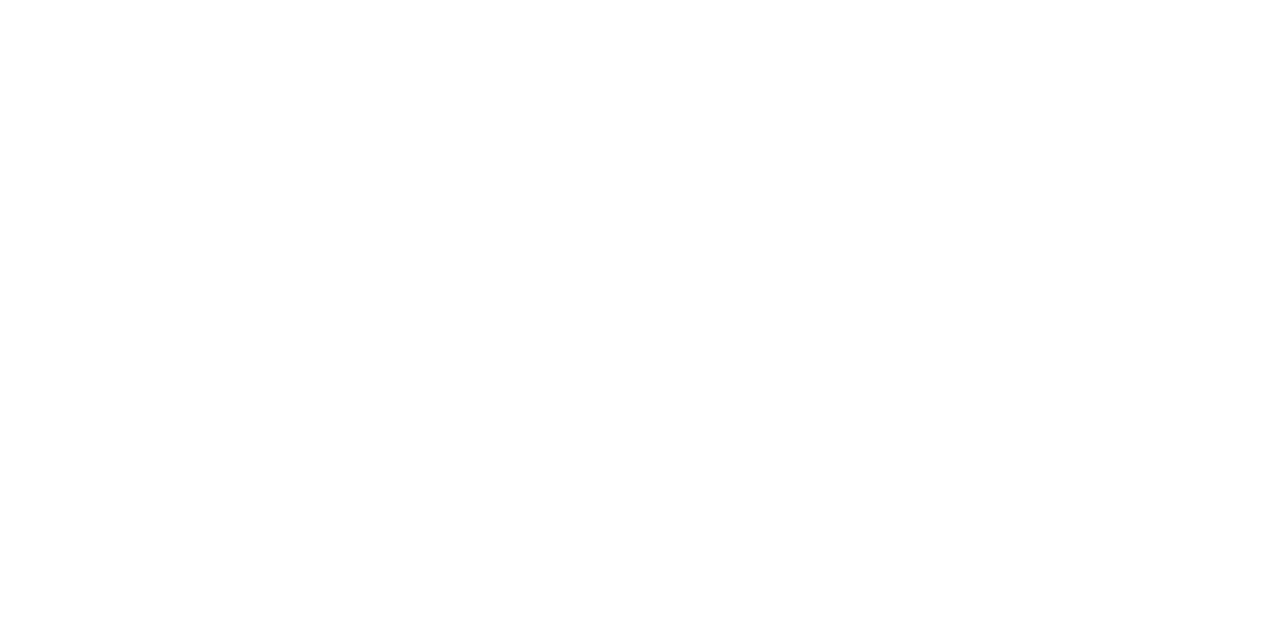
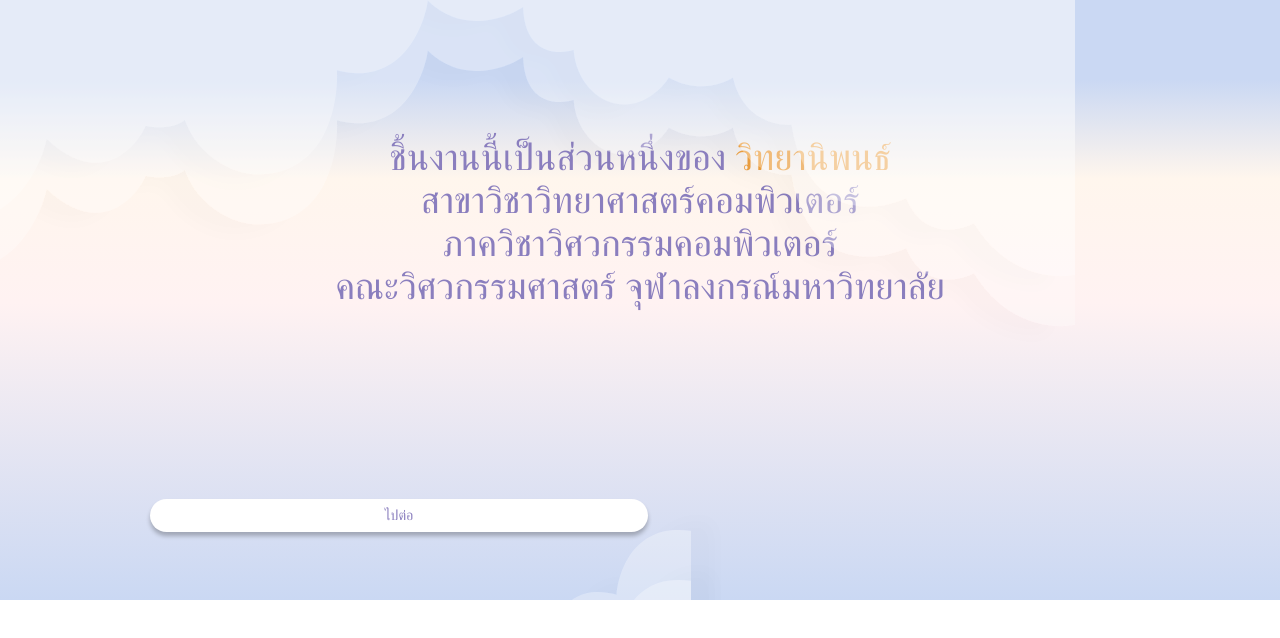
Before and after one commit to ChuoseDev/webapp, a React (Create React App) app in the folder frontend/: page /consent in a window 1280 px wide. Before the commit this address had no page. Shown: the top 638 px of the page. Built offline with nearby package versions, Linux system fonts and the light colour scheme.

Commit message:
add startup page and consent page

```diff
--- a/frontend/src/App.js
+++ b/frontend/src/App.js
@@ -21,12 +21,16 @@ import EmergencyCall from 'views/emergencyCall/emergencyCall'
 import EndPage from 'views/endPage/endPage'
 import EmergencyContact from 'views/emergencyContact/emergencyContact'
 import Analyse from 'views/analyse/analyse'
+import Startup from 'views/startup/startup'
+import Consent from 'views/consent/consent'
 
 const App = () => {
   return (
     <div className="App">
       <BrowserRouter>
         <Switch>
+          <Route exact path="/" element={<Startup />}></Route>
+          <Route exact path="/consent" element={<Consent />}></Route>
           <Route exact path="/emergency" element={<EmergencyCall />}></Route>
           <Route
             exact
--- /dev/null
+++ b/frontend/src/views/consent/consent.js
@@ -0,0 +1,100 @@
+import { useEffect, useState } from 'react'
+import BottomCloud from 'components/bottomCloud/bottomCloud'
+import TopCloud from 'components/topCloud/topCloud'
+import { useNavigate } from 'react-router'
+
+const Consent = () => {
+  const scaleWidth = window.screen.width / 390
+  const scaleHeight = window.screen.height / 844
+  const navigate = useNavigate()
+  const [phase, setPhase] = useState(0)
+
+  useEffect(() => {
+    setPhase(1)
+  }, [])
+
+  const buttonStyle = () => {
+    return {
+      width: scaleWidth * 243,
+      height: scaleHeight * 46,
+      boxShadow: '0px 4px 4px rgba(0, 0, 0, 0.25)',
+      backgroundColor: '#ffffff',
+      borderRadius: 35,
+      fontSize: 20 * scaleHeight,
+      display: 'flex',
+      justifyContent: 'center',
+      alignItems: 'center',
+      color: '#8A7EBE',
+      position: 'absolute',
+      left: scaleWidth * 73,
+      top: scaleHeight * 702,
+      textDecoration: 'none',
+    }
+  }
+
+  const buttonMessage = (phase) => {
+    const message = {
+      1: 'ไปต่อ',
+      2: 'รับทราบ',
+    }
+    return message[phase]
+  }
+
+  return (
+    <div
+      style={{
+        position: 'relative',
+        overflow: 'hidden',
+        left: 0,
+        top: 0,
+        textAlign: 'center',
+        margin: 0,
+        height: window.screen.height,
+        transition: 'opacity 0.3s ease-out',
+        backgroundImage:
+          'linear-gradient(#CAD8F3 13.35%, #FFF6ED 29.76%, #FFF2F2 50.51%, #CAD8F3 100%, rgba(255, 209, 90, 0.15) 100%)',
+        opacity: phase === 0 ? 0 : 1,
+      }}
+    >
+      <TopCloud />
+      <TopCloud top={50} />
+      <BottomCloud />
+      <BottomCloud bottom={50} />
+      {phase === 1 && (
+        <div
+          style={{
+            justifyContent: 'center',
+            marginTop: `${191 * scaleHeight}px`,
+            color: '#8A7EBE',
+            fontSize: `${18 * scaleWidth}px`,
+          }}
+        >
+          ชิ้นงานนี้เป็นส่วนหนึ่งของ{' '}
+          <span style={{ color: '#EC9F40', fontSize: `${18 * scaleWidth}px` }}>
+            วิทยานิพนธ์
+          </span>
+          <br />
+          สาขาวิชาวิทยาศาสตร์คอมพิวเตอร์
+          <br />
+          ภาควิชาวิศวกรรมคอมพิวเตอร์
+          <br />
+          คณะวิศวกรรมศาสตร์ จุฬาลงกรณ์มหาวิทยาลัย
+        </div>
+      )}
+      <div
+        style={buttonStyle()}
+        onClick={() => {
+          if (phase === 1) {
+            setPhase(2)
+          } else {
+            navigate('/scene01')
+          }
+        }}
+      >
+        {buttonMessage(phase)}
+      </div>
+    </div>
+  )
+}
+
+export default Consent
--- a/frontend/src/views/scene09/scene09.js
+++ b/frontend/src/views/scene09/scene09.js
@@ -831,7 +831,7 @@ const Scene09 = () => {
     ) {
       setCharacterSrc(mapper[phase][scene].character.src)
     }
-    if (phase === phaseEnum.fifthPhase && scene >= 21) {
+    if (phase === phaseEnum.seventhPhase) {
       navigate('/scene10')
     }
   }, [scene])
--- /dev/null
+++ b/frontend/src/views/startup/startup.js
@@ -0,0 +1,107 @@
+import { useState, useEffect } from 'react'
+import { Stage, Layer, AnimateImage } from 'konvas'
+import { useNavigate } from 'react-router'
+
+const Startup = () => {
+  const scaleHeight = window.innerHeight / 844
+  const scaleWidth = window.innerWidth / 390
+  const [scene, setScene] = useState(0)
+  const [opacity, setOpacity] = useState(0.3)
+  const navigate = useNavigate()
+  useEffect(() => {
+    setOpacity(1)
+    setTimeout(() => {
+      setScene(1)
+    }, 300)
+    setTimeout(() => {
+      setScene(2)
+    }, 1500)
+    setTimeout(() => {
+      setScene(3)
+    }, 2500)
+    setTimeout(() => {
+      setScene(4)
+    }, 2700)
+  }, [])
+
+  useEffect(() => {
+    if (scene === 4) {
+      setScene(5)
+      setOpacity(0)
+      setTimeout(() => {
+        navigate('/consent')
+      }, 1500)
+    }
+  }, [scene])
+
+  const stageProps = {
+    width: window.innerWidth,
+    height: window.innerHeight,
+  }
+
+  const chuoseLogoProps = {
+    image: 'images/logo.svg',
+    x: (window.innerWidth - 308 * scaleHeight) / 2,
+    y: 370 * scaleHeight,
+    height: 72 * scaleHeight,
+    width: 308 * scaleHeight,
+    opacity: 0,
+    scene,
+    animation: {
+      1: { opacity: 1, duration: 0.5 },
+      2: { y: 523 * scaleHeight, duration: 0.4 },
+      3: { opacity: 0, duration: 0.5 },
+    },
+  }
+
+  const backgroundProps = {
+    image: 'images/cloudBackground.svg',
+    height: 891 * scaleHeight,
+    width: 1404 * scaleHeight,
+    x: -62 * scaleHeight,
+    y: -86 * scaleHeight,
+    scene,
+    animation: {
+      2: {
+        x: -2 * scaleHeight,
+        y: -92 * scaleHeight,
+        height: 1046 * scaleHeight,
+        width: 1649 * scaleHeight,
+        duration: 1,
+      },
+      3: {
+        x: -277 * scaleHeight,
+        y: -206 * scaleHeight,
+        height: 1244 * scaleHeight,
+        width: 1962 * scaleHeight,
+        duration: 1,
+      },
+    },
+  }
+  const jumboChuoseProps = {
+    image: 'images/jumboLogo.svg',
+    width: 448 * scaleWidth,
+    height: 437 * scaleWidth,
+    y: 500 * scaleHeight,
+    opacity: 0,
+    scene,
+    animation: {
+      1: { opacity: 1, duration: 0.5 },
+      2: { y: window.innerHeight, duration: 0.6 },
+    },
+  }
+
+  return (
+    <div style={{ opacity, transition: 'opacity ease-in-out 1.5s' }}>
+      <Stage {...stageProps}>
+        <Layer>
+          <AnimateImage {...backgroundProps} />
+          <AnimateImage {...chuoseLogoProps} />
+          <AnimateImage {...jumboChuoseProps} />
+        </Layer>
+      </Stage>
+    </div>
+  )
+}
+
+export default Startup
```
